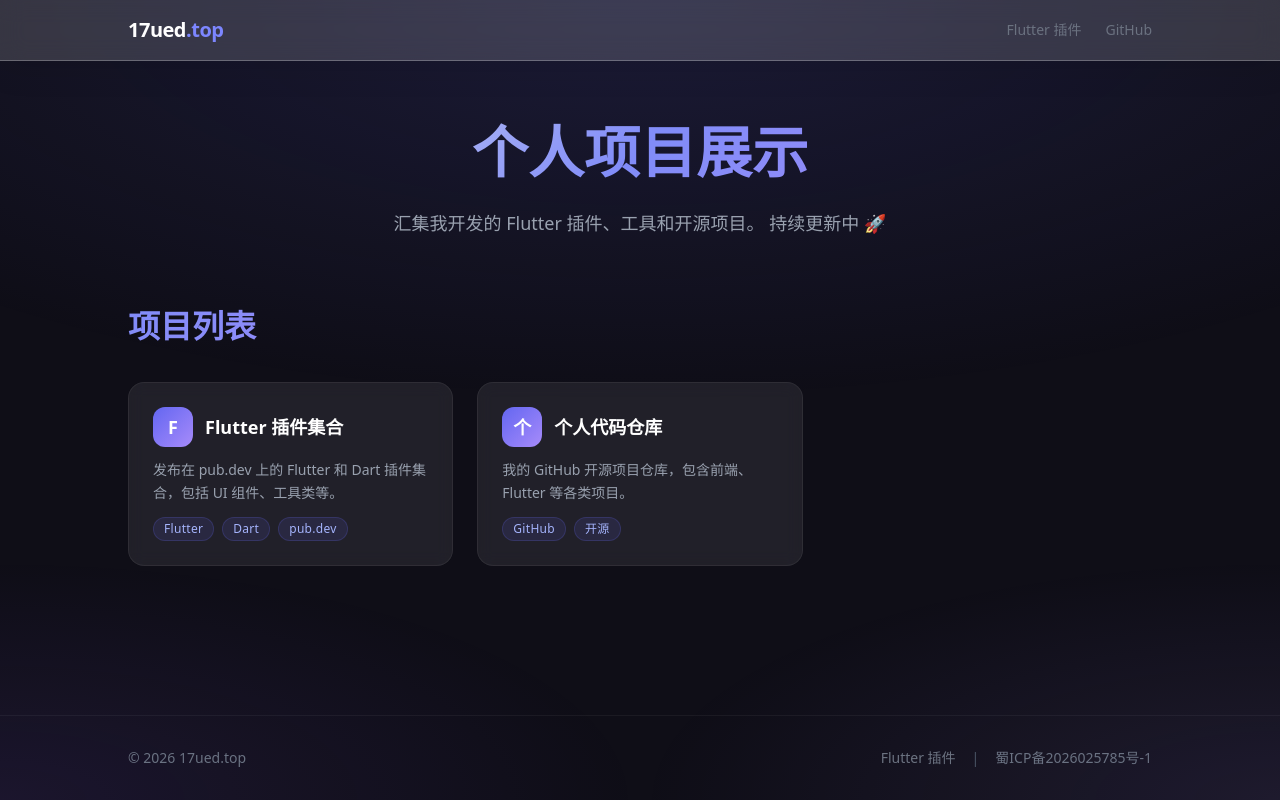
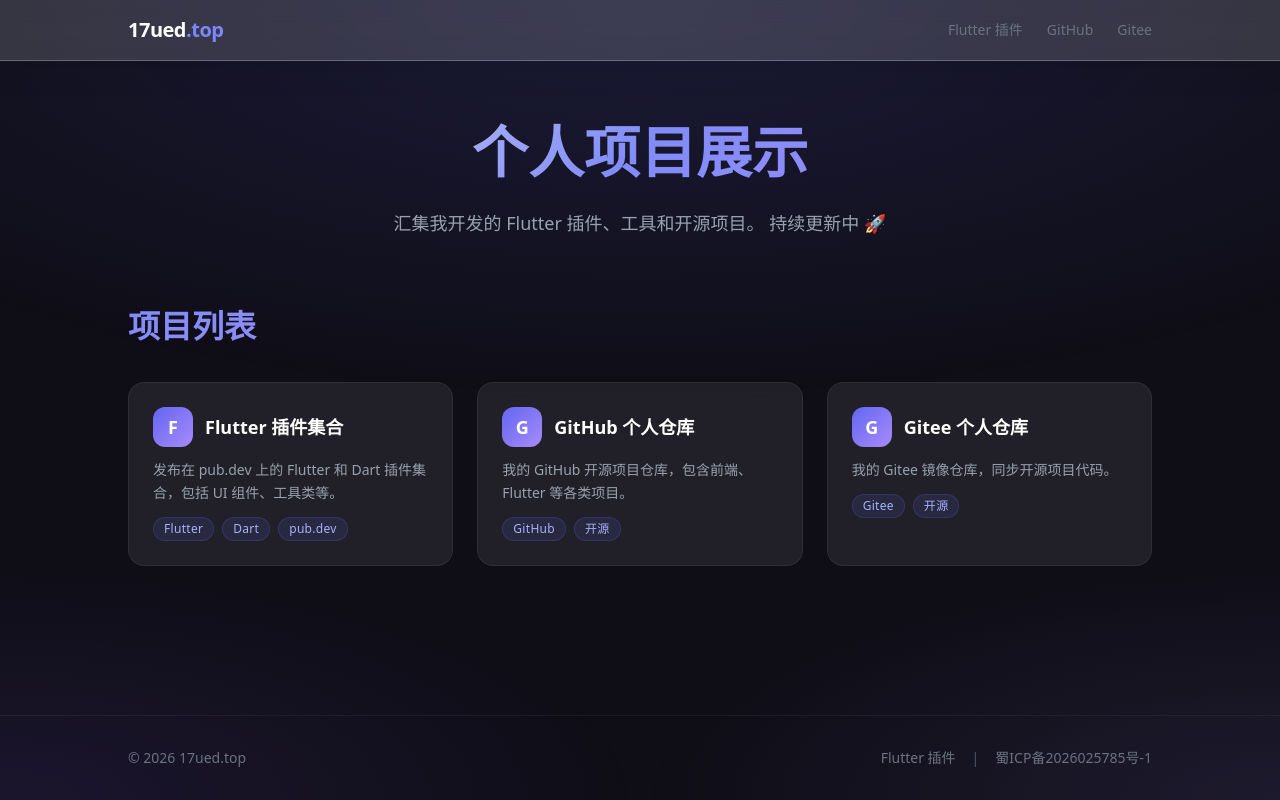
Before and after one commit to liuhong1happy/17ued.top, a React (Vite) app: page / in a window 1280 px wide. Built offline with nearby package versions, Linux system fonts and the light colour scheme.

Commit message:
feat: 添加 Gitee 个人仓库地址 (liuhong1happy)

```diff
--- a/src/App.tsx
+++ b/src/App.tsx
@@ -19,10 +19,16 @@ const PROJECTS: Project[] = [
     tags: ["Flutter", "Dart", "pub.dev"],
   },
   {
-    name: "个人代码仓库",
+    name: "GitHub 个人仓库",
     description: "我的 GitHub 开源项目仓库，包含前端、Flutter 等各类项目。",
     url: "https://github.com/liuhong1happy",
     tags: ["GitHub", "开源"],
+  },
+  {
+    name: "Gitee 个人仓库",
+    description: "我的 Gitee 镜像仓库，同步开源项目代码。",
+    url: "https://gitee.com/liuhong1happy",
+    tags: ["Gitee", "开源"],
   },
 ];
 
@@ -108,6 +114,14 @@ function App() {
             >
               GitHub
             </a>
+            <a
+              href="https://gitee.com/liuhong1happy"
+              target="_blank"
+              rel="noopener noreferrer"
+              className="footer-link no-underline"
+            >
+              Gitee
+            </a>
           </nav>
         </div>
       </header>
```
Also changed, not shown: .clinerules/project_rules.md.
